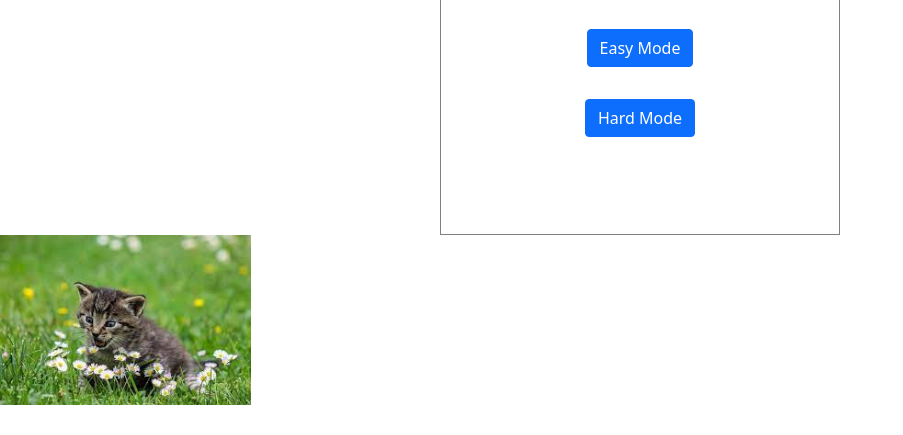
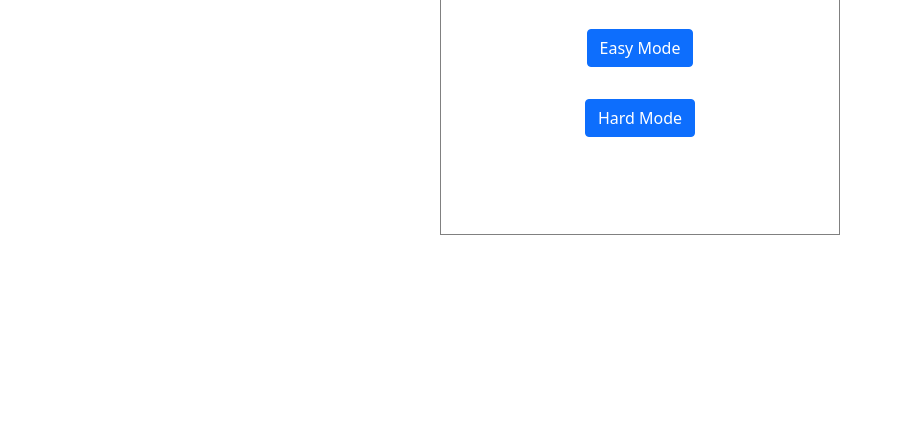
Before and after one commit to tcui37/digitaltent-workshop, a plain HTML site: page index.html in a window 1280 px wide. Shown: the part 365-800 px from the top of the page, without its empty margins (0-903 px from the left). Drawn offline with nearby package versions, Linux system fonts and the light colour scheme.

Commit message:
Revert "body"
This reverts commit ac51c5c42437ad0df143fbb727f8fb889e490833.

```diff
--- a/index.html
+++ b/index.html
@@ -28,6 +28,5 @@
             </a>
 
         </div>
-        <img class= "image" src="cat.jpeg" alt="kitty" width="251" height="170">
     </body>
 </html>
```
Also changed, not shown: cat.jpeg (deleted).
